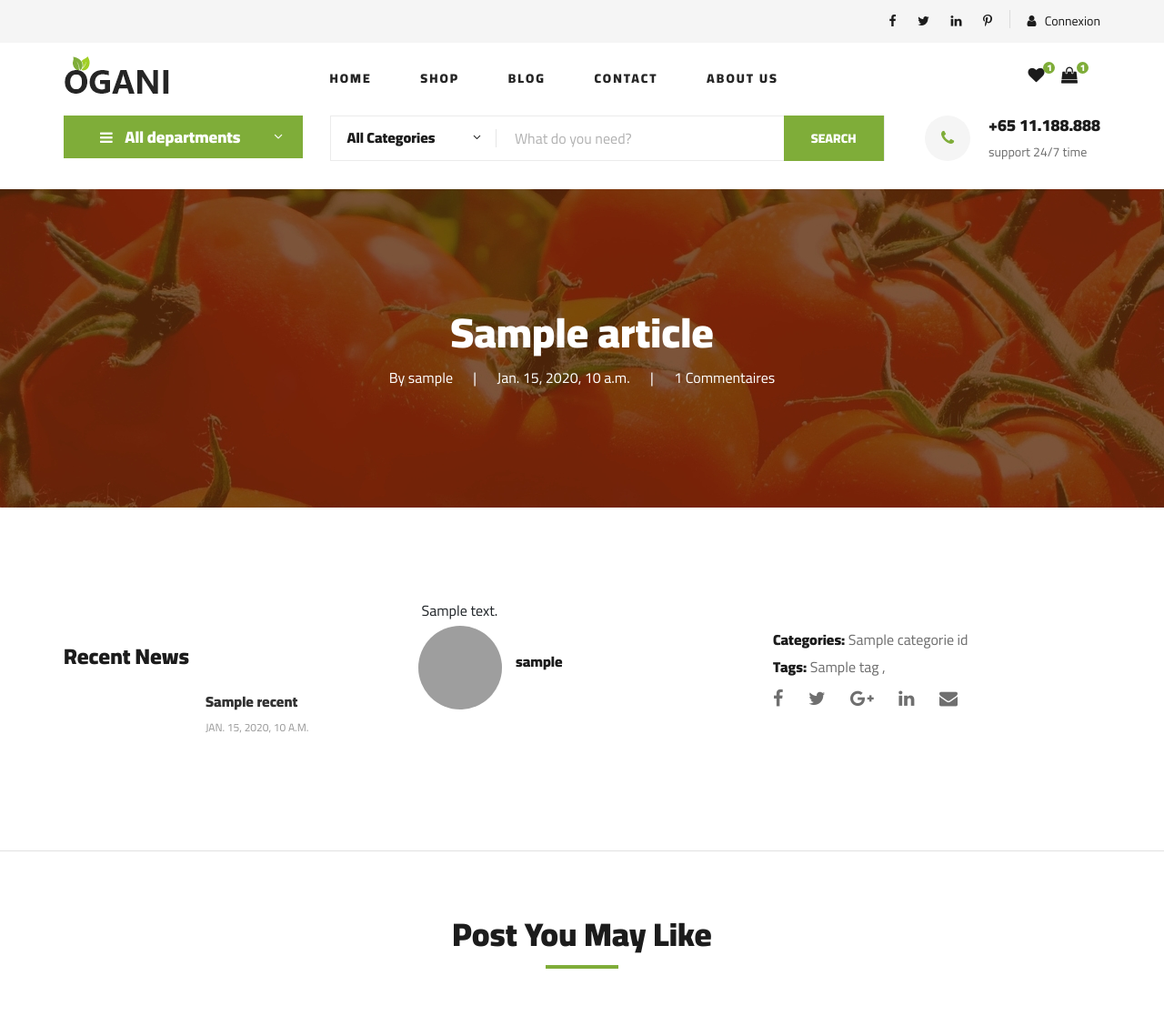
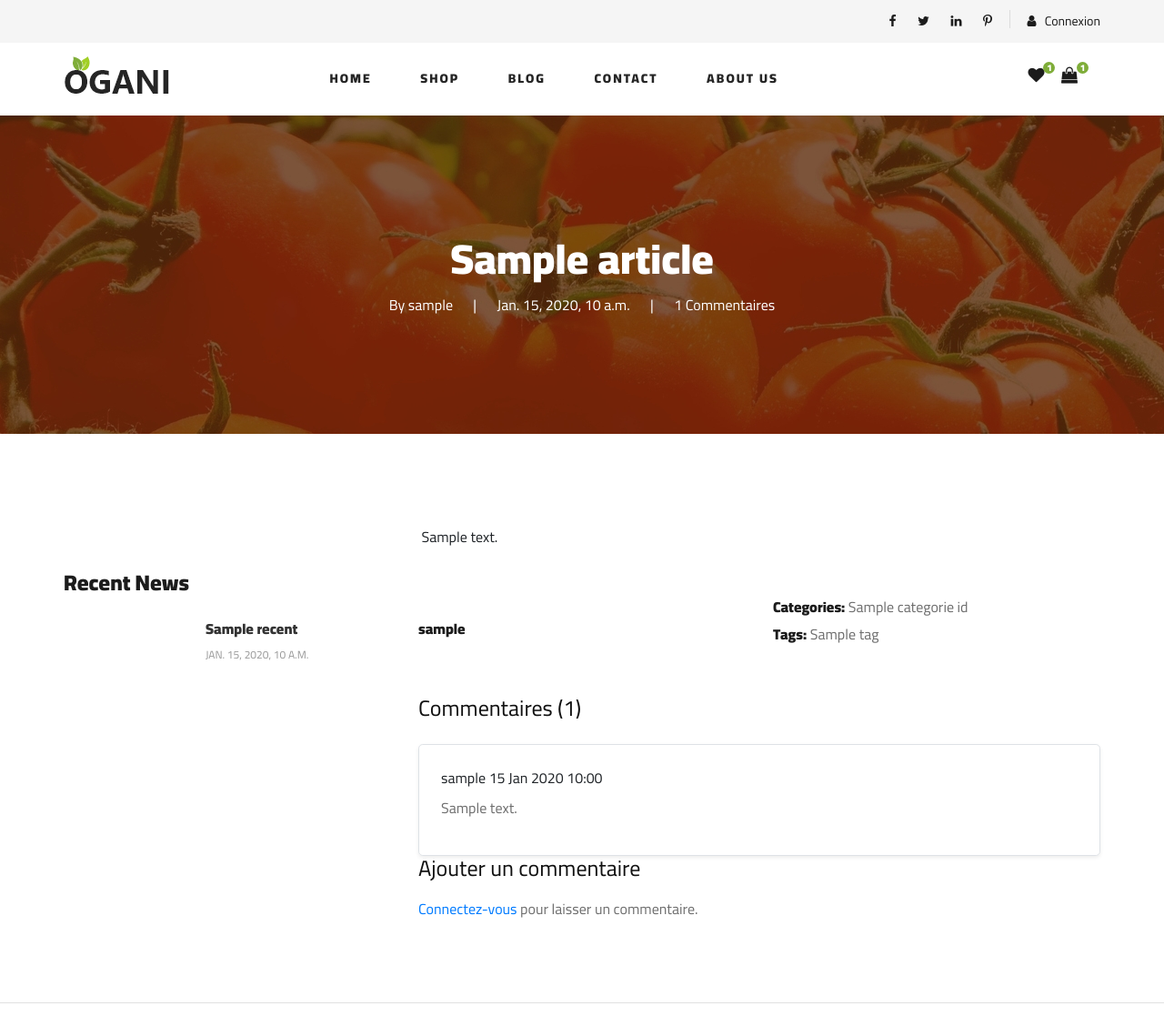
Before and after one commit to Azania-Eraste/Projet_final_Django, a Django app: template blog/templates/blog-single.html in a window 1280 px wide. Shown: the top 1117 px of the page at 91% size. Run offline with Django 3.2, Linux system fonts and the light colour scheme; the template is opened without the code that fills it: most values are stand-ins (such as "Sample title", 1, 10 or a date in 2020); some libraries are stand-ins or nearby versions; grey boxes are pictures that could not be loaded.

Commit message:
Ajout du form commentaire dans le template blog-single et ajout d'article à la BD

```diff
--- a/blog/templates/base/base.html
+++ b/blog/templates/base/base.html
@@ -12,6 +12,9 @@
 
     <!-- Google Font -->
     <link href="https://fonts.googleapis.com/css2?family=Cairo:wght@200;300;400;600;900&display=swap" rel="stylesheet">
+
+    <link rel="stylesheet" href="https://cdnjs.cloudflare.com/ajax/libs/font-awesome/5.15.4/css/all.min.css">
+    <link href="https://cdn.jsdelivr.net/npm/tailwindcss@2.2.19/dist/tailwind.min.css" rel="stylesheet">
 
     <!-- Css Styles -->
     <link rel="stylesheet" href="{% static 'css/bootstrap.min.css' %}" type="text/css">
--- a/blog/templates/blog-single.html
+++ b/blog/templates/blog-single.html
@@ -1,57 +1,11 @@
-{% extends "base\base.html" %}
+{% extends "base/base.html" %}
 {% load static %}
 
-
 {% block header %}
-<!-- Hero Section Begin -->
-<section class="hero hero-normal">
-    <div class="container">
-        <div class="row">
-            <div class="col-lg-3">
-                <div class="hero__categories">
-                    <div class="hero__categories__all">
-                        <i class="fa fa-bars"></i>
-                        <span>All departments</span>
-                    </div>
-                    <ul>
-                        {% for categorie in Categories %}
-                            <li><a href="#">{{ categorie.nom }}</a></li>
-                        {% endfor %}
-                    </ul>
-                </div>
-            </div>
-            <div class="col-lg-9">
-                <div class="hero__search">
-                    <div class="hero__search__form">
-                        <form action="#">
-                            <div class="hero__search__categories">
-                                All Categories
-                                <span class="arrow_carrot-down"></span>
-                            </div>
-                            <input type="text" placeholder="What do you need?">
-                            <button type="submit" class="site-btn">SEARCH</button>
-                        </form>
-                    </div>
-                    <div class="hero__search__phone">
-                        <div class="hero__search__phone__icon">
-                            <i class="fa fa-phone"></i>
-                        </div>
-                        <div class="hero__search__phone__text">
-                            <h5>+65 11.188.888</h5>
-                            <span>support 24/7 time</span>
-                        </div>
-                    </div>
-                </div>
-            </div>
-        </div>
-    </div>
-</section>
-<!-- Hero Section End -->
+<div></div>
 {% endblock %}
 
 {% block content %}
-
-
     <!-- Blog Details Hero Begin -->
     <section class="blog-details-hero set-bg" data-setbg="{% static 'img/blog/details/details-hero.jpg' %}">
         <div class="container">
@@ -101,13 +55,11 @@
                     <div class="blog__details__text">
                         <img src="{{ article.couverture.url }}" alt="">
                         {{ article.contenu | safe }}
+                    </div>
                     <div class="blog__details__content">
                         <div class="row">
                             <div class="col-lg-6">
                                 <div class="blog__details__author">
-                                    <div class="blog__details__author__pic">
-                                        <img src="{% static 'img/blog/details/details-author.jpg' %}" alt="">
-                                    </div>
                                     <div class="blog__details__author__text">
                                         <h6>{{ article.auteur_id.username }}</h6>
                                     </div>
@@ -119,19 +71,82 @@
                                         <li><span>Categories:</span> {{ article.categorie_id.nom }}</li>
                                         <li><span>Tags:</span>
                                             {% for tag in article.tag_ids.all %}
-                                                {{ tag.nom }} ,
+                                                {{ tag.nom }}{% if not forloop.last %},{% endif %}
+                                            {% empty %}
+                                                Aucun tag
                                             {% endfor %}
                                         </li>
                                     </ul>
-                                    <div class="blog__details__social">
-                                        <a href="#"><i class="fa fa-facebook"></i></a>
-                                        <a href="#"><i class="fa fa-twitter"></i></a>
-                                        <a href="#"><i class="fa fa-google-plus"></i></a>
-                                        <a href="#"><i class="fa fa-linkedin"></i></a>
-                                        <a href="#"><i class="fa fa-envelope"></i></a>
-                                    </div>
+
                                 </div>
                             </div>
+                        </div>
+                    </div>
+
+                    <!-- Section des commentaires -->
+                    <div class="blog__details__comments mt-5">
+                        <h4 class="text-2xl font-semibold mb-4">Commentaires ({{ article.article_commentaire_ids.count }})</h4>
+                        <div class="space-y-4">
+                            {% for commentaire in article.article_commentaire_ids.all %}
+                                <div class="border border-gray-200 rounded-lg p-4 bg-gray-50 shadow-sm">
+                                    <div class="flex items-center justify-between mb-2">
+                                        <div class="flex items-center space-x-3">
+                                            <span class="font-semibold text-lg text-blue-600">{{ commentaire.auteur_id.username }}</span>
+                                            <span class="text-sm text-gray-500">{{ commentaire.created_at | date:"d M Y H:i" }}</span>
+                                        </div>
+                                        {% if request.user == commentaire.auteur_id %}
+                                            <div class="flex space-x-2">
+                                                <a href="{% url 'blog:update_comment' article.slug commentaire.id %}" class="text-sm text-yellow-600 hover:text-yellow-700 font-medium">
+                                                    Modifier
+                                                </a>
+                                                <a href="{% url 'blog:delete_comment' article.slug commentaire.id %}" class="text-sm text-red-600 hover:text-red-700 font-medium" onclick="return confirm('Êtes-vous sûr de vouloir supprimer ce commentaire ?');">
+                                                    Supprimer
+                                                </a>
+                                            </div>
+                                        {% endif %}
+                                    </div>
+                                    <p class="text-gray-700 leading-relaxed">{{ commentaire.contenu }}</p>
+                                </div>
+                            {% empty %}
+                                <p class="text-gray-500 italic">Aucun commentaire pour cet article.</p>
+                            {% endfor %}
+                        </div>
+
+                        <!-- Formulaire de commentaire -->
+                        <div class="mt-6">
+                            <h4 class="text-xl font-semibold mb-3">Ajouter un commentaire</h4>
+                            {% if user.is_authenticated %}
+                                {% if messages %}
+                                    <div class="mb-4">
+                                        {% for message in messages %}
+                                            <div class="p-3 rounded-lg {% if message.tags == 'success' %}bg-green-100 text-green-700{% elif message.tags == 'error' %}bg-red-100 text-red-700{% else %}bg-blue-100 text-blue-700{% endif %}">
+                                                {{ message }}
+                                            </div>
+                                        {% endfor %}
+                                    </div>
+                                {% endif %}
+                                <form method="POST" class="space-y-4">
+                                    {% csrf_token %}
+                                    {% if form_comment.errors %}
+                                        <div class="p-3 bg-red-100 text-red-700 rounded-lg">
+                                            {{ form_comment.errors }}
+                                        </div>
+                                    {% endif %}
+                                    <div>
+                                        <label for="{{ form_comment.contenu.id_for_label }}" class="block text-sm font-medium text-gray-700 mb-1">
+                                            {{ form_comment.contenu.label }}
+                                        </label>
+                                        {{ form_comment.contenu }}
+                                    </div>
+                                    <button type="submit" class="px-4 py-2 bg-blue-600 text-white rounded-lg hover:bg-blue-700 transition duration-200">
+                                        Envoyer
+                                    </button>
+                                </form>
+                            {% else %}
+                                <p class="text-gray-600">
+                                    <a href="{% url 'Authentification:login' %}" class="text-blue-600 hover:underline">Connectez-vous</a> pour laisser un commentaire.
+                                </p>
+                            {% endif %}
                         </div>
                     </div>
                 </div>
@@ -151,54 +166,25 @@
                 </div>
             </div>
             <div class="row">
+                {% for article in same_tag.all %}
                 <div class="col-lg-4 col-md-4 col-sm-6">
                     <div class="blog__item">
                         <div class="blog__item__pic">
-                            <img src="{% static 'img/blog/blog-1.jpg' %}" alt="">
+                            <img src="{{ article.couverture.url }}" alt="">
                         </div>
                         <div class="blog__item__text">
                             <ul>
-                                <li><i class="fa fa-calendar-o"></i> May 4,2019</li>
-                                <li><i class="fa fa-comment-o"></i> 5</li>
+                                <li><i class="fa fa-calendar-o"></i>{{ recent.date_de_publicatio }}</li>
+                                <li><i class="fa fa-comment-o"></i> {{ article.article_commentaire_ids.count }}</li>
                             </ul>
-                            <h5><a href="#">Cooking tips make cooking simple</a></h5>
-                            <p>Sed quia non numquam modi tempora indunt ut labore et dolore magnam aliquam quaerat </p>
+                            <h5><a href="#">{{ recent.titre }}</a></h5>
+                            <p>{{ article.resume }}</p>
                         </div>
                     </div>
                 </div>
-                <div class="col-lg-4 col-md-4 col-sm-6">
-                    <div class="blog__item">
-                        <div class="blog__item__pic">
-                            <img src="{% static 'img/blog/blog-2.jpg' %}" alt="">
-                        </div>
-                        <div class="blog__item__text">
-                            <ul>
-                                <li><i class="fa fa-calendar-o"></i> May 4,2019</li>
-                                <li><i class="fa fa-comment-o"></i> 5</li>
-                            </ul>
-                            <h5><a href="#">6 ways to prepare breakfast for 30</a></h5>
-                            <p>Sed quia non numquam modi tempora indunt ut labore et dolore magnam aliquam quaerat </p>
-                        </div>
-                    </div>
-                </div>
-                <div class="col-lg-4 col-md-4 col-sm-6">
-                    <div class="blog__item">
-                        <div class="blog__item__pic">
-                            <img src="{% static 'img/blog/blog-3.jpg' %}" alt="">
-                        </div>
-                        <div class="blog__item__text">
-                            <ul>
-                                <li><i class="fa fa-calendar-o"></i> May 4,2019</li>
-                                <li><i class="fa fa-comment-o"></i> 5</li>
-                            </ul>
-                            <h5><a href="#">Visit the clean farm in the US</a></h5>
-                            <p>Sed quia non numquam modi tempora indunt ut labore et dolore magnam aliquam quaerat </p>
-                        </div>
-                    </div>
-                </div>
+                {% endfor %}
             </div>
         </div>
     </section>
     <!-- Related Blog Section End -->
-
-    {% endblock %}
+{% endblock %}
```
Also changed, not shown: blog/form.py (+21 -8 lines), blog/templates/blog.html (+63 -31 lines), blog/views.py (+70 -35 lines), db.sqlite3, media/articles/delicious-banana-studio-top-view.jpg (added), media/articles/delicious-healthy-tea-concept-with-copy-space.jpg (added), media/articles/formwork-with-plastic-bag-bottles.jpg (added), 5 other files.
